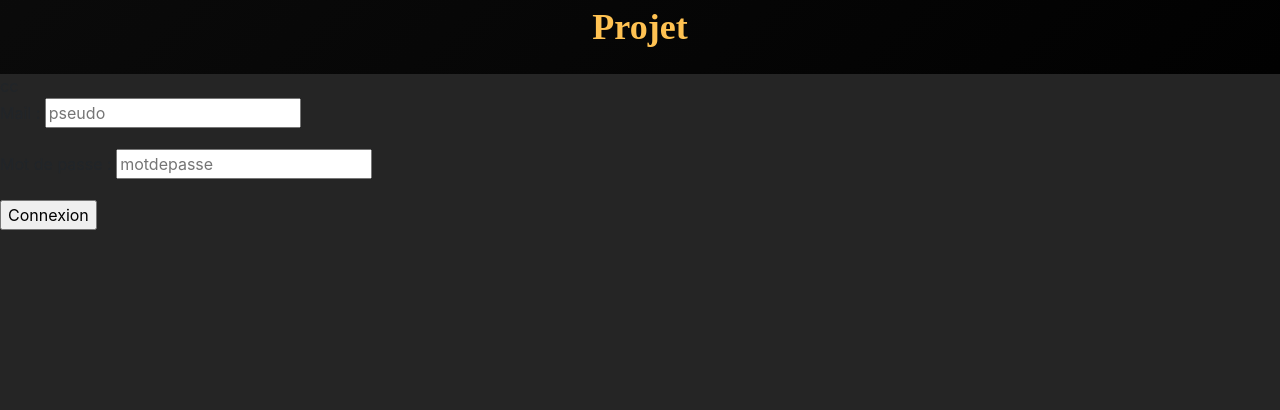
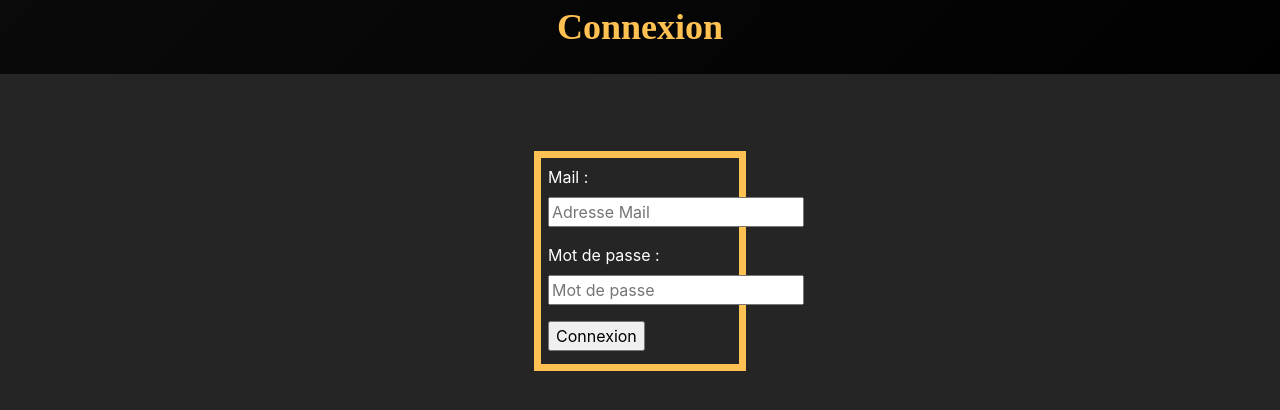
Before and after one commit to BaptisteMiq/ProjetWeb, a Symfony app: template templates/login.html.twig in a window 1280 px wide. Shown: the top 410 px of the page. Run offline with Twig, Linux system fonts and the light colour scheme; the template is opened without the code that fills it, so the values that code supplies are empty; some libraries are stand-ins or nearby versions.

Commit message:
Login css

```diff
--- a/public/css/style.css
+++ b/public/css/style.css
@@ -34,6 +34,10 @@ footer{
 	text-align: center;
 	font-size: 24px;
 	padding-top: 20px;
+}
+
+label{
+	color: white;
 }
 
 a{
@@ -106,6 +110,15 @@ a{
 	color: hsl(39, 100%, 66%);
 }
 
+.box{
+	margin: 6% auto;
+    height: 220px;
+    width: 212px;
+    padding: 7px;
+	background-color: #252525;
+	border: 7px solid hsl(39, 100%, 66%);
+}
+
 
 @keyframes gradientBG {
 	0% {
--- a/templates/login.html.twig
+++ b/templates/login.html.twig
@@ -1,5 +1,3 @@
-{% set test = 'cc' %}
-
 <!doctype html>
 <html lang="fr">
  <head>
@@ -12,26 +10,26 @@
 
  <body>
 	<header>
-		<div class="titrehead">Projet</div>
+		<div class="titrehead">Connexion</div>
 	</header>
 
-	{{ test }}
-
+	<div class="box">
 	<form method="POST" action="/users/login">
 	<p>
-        <label> Mail : </label>
-        <input name="mail" required="required" type="text" placeholder="pseudo"/>
+        <label> Mail : </label></br>
+        <input name="mail" required="required" type="text" placeholder="Adresse Mail"/>
     </p>
 
     <p>
-		<label> Mot de passe : </label>
-		<input name="password" required="required" type="password" placeholder="motdepasse" />
+		<label> Mot de passe : </label></br>
+		<input name="password" required="required" type="password" placeholder="Mot de passe" />
     </p>
 
     <p>
 		<input type="submit" value="Connexion" />
     </p>
 	</form>
+	</div>
 
 
  </body>
```
